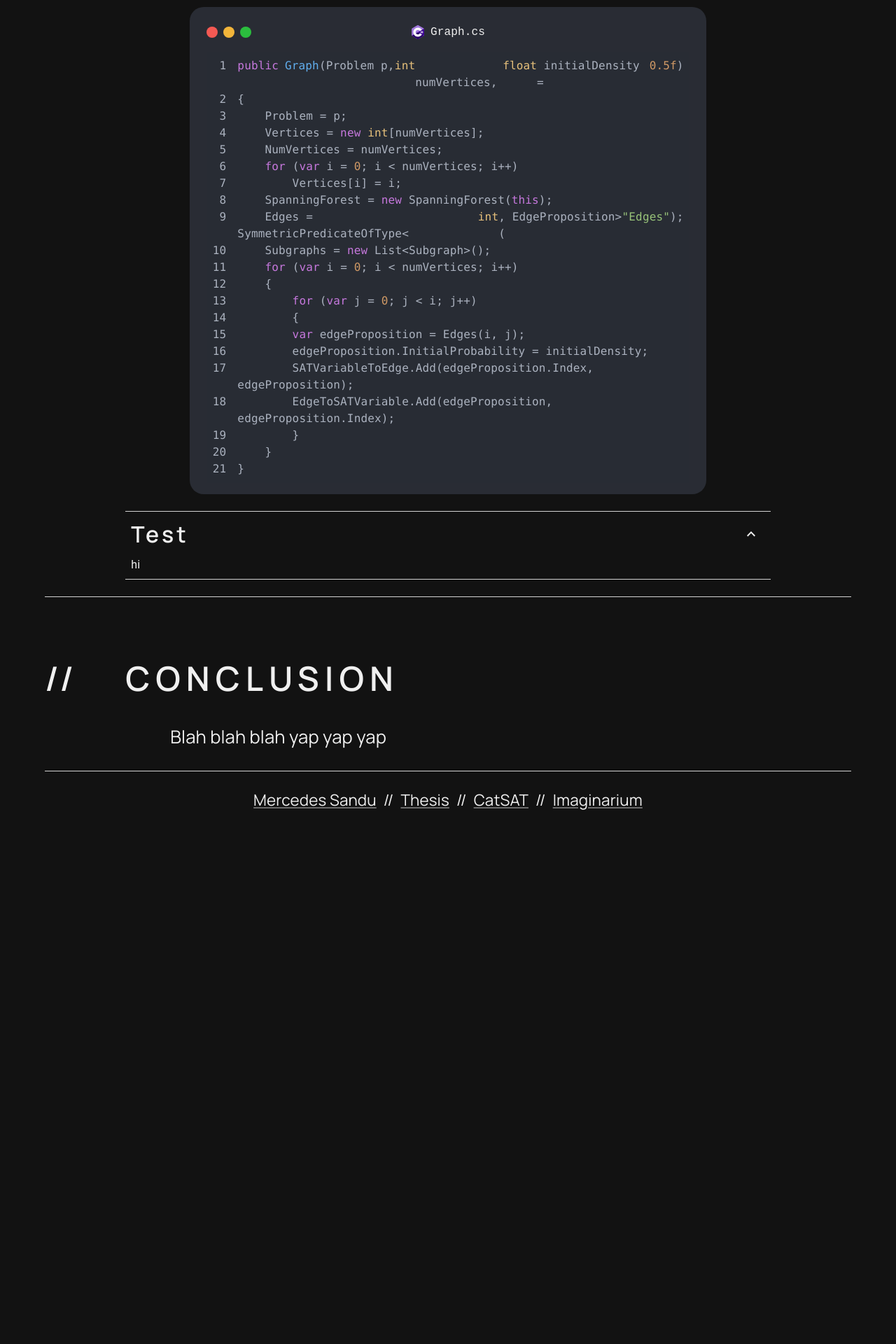
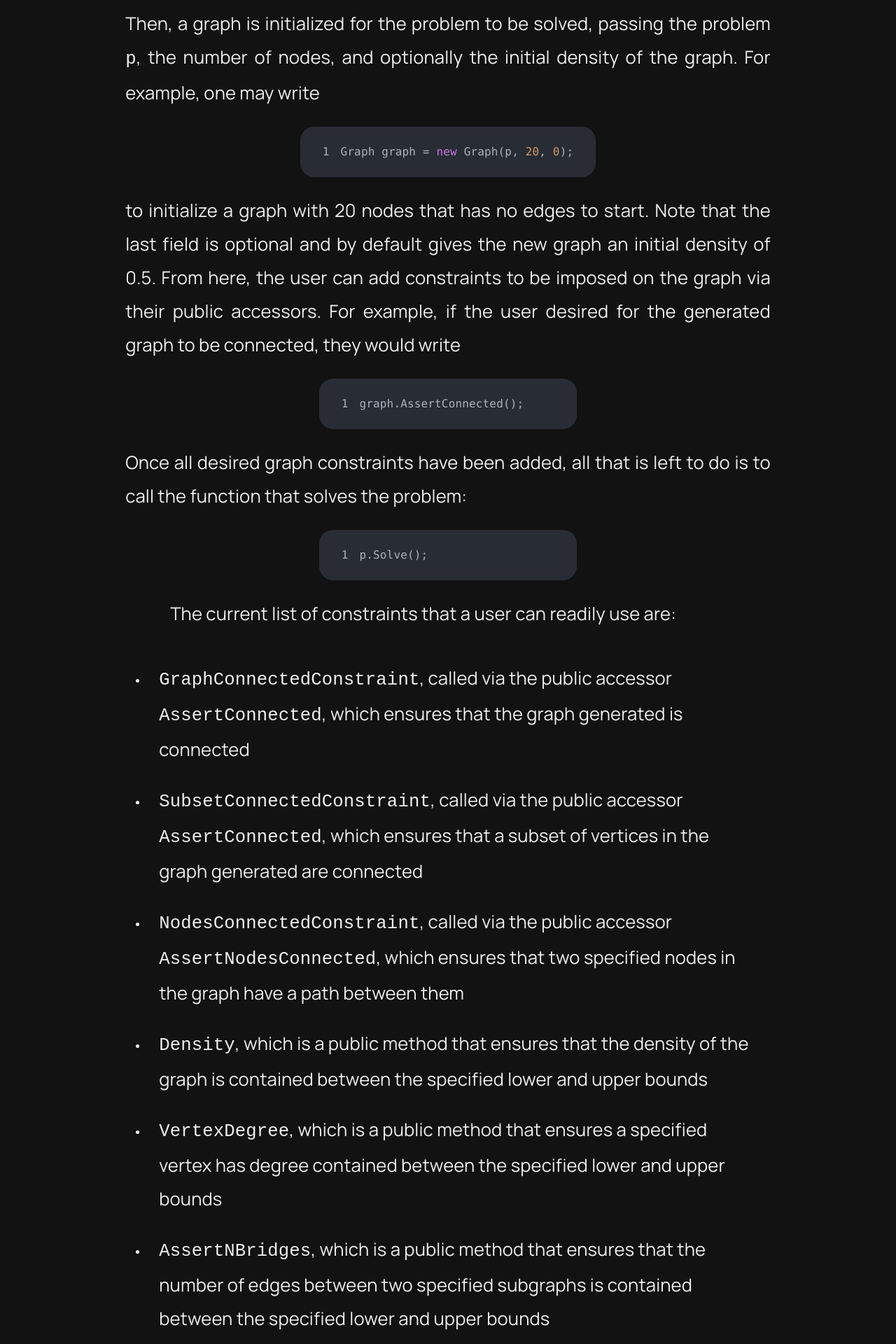
Before and after one commit to mercedes-sandu/cs-thesis-website, a React (Vite) app: page / in a window 1280 px wide. Shown: the part 5140-7060 px from the top of the page at 70% size. Before the commit the page ends 6364 px from the top, so only its background shows below. Built offline with nearby package versions, Linux system fonts and the light colour scheme.

Commit message:
basics of graph constraints

```diff
--- a/src/Theme.tsx
+++ b/src/Theme.tsx
@@ -42,6 +42,7 @@ declare module "@mui/material/styles" {
     footerP: React.CSSProperties;
     listP: React.CSSProperties;
     codeP: React.CSSProperties;
+    inlineCodeP: React.CSSProperties;
   }
 
   interface TypographyVariantsOptions {
@@ -52,6 +53,7 @@ declare module "@mui/material/styles" {
     footerP?: React.CSSProperties;
     listP?: React.CSSProperties;
     codeP?: React.CSSProperties;
+    inlineCodeP?: React.CSSProperties;
   }
 }
 
@@ -64,6 +66,7 @@ declare module "@mui/material/Typography" {
     footerP: true;
     listP: true;
     codeP: true;
+    inlineCodeP: true;
   }
 }
 
@@ -163,6 +166,13 @@ export const theme = createTheme({
       fontSize: "1rem",
       fontWeight: 400,
     },
+    inlineCodeP: {
+      fontFamily: "monospace",
+      fontSize: "1.6rem",
+      fontWeight: 400,
+      textAlign: "justify",
+      lineHeight: "3rem",
+    }
   },
   components: {
     MuiTypography: {
@@ -175,6 +185,7 @@ export const theme = createTheme({
           footerP: "p",
           listP: "p",
           codeP: "p",
+          inlineCodeP: "p",
         },
       },
     },
--- a/src/components/GraphConstraints.tsx
+++ b/src/components/GraphConstraints.tsx
@@ -1,9 +1,13 @@
-import { Box, Typography } from "@mui/material";
+import { Box, List, ListItem, ListItemText, Typography } from "@mui/material";
 import SectionStarter from "./SectionStarter.tsx";
 import { ItalicText, StyledDivider } from "../StyledComponents";
 import CodeSnippet from "./CodeSnippet";
-import CollapsibleComponent from "./CollapsibleComponent";
-import { problemDeclaration, graphClass } from "./CodeSnippets.ts";
+import {
+  problemDeclaration,
+  graphDeclaration,
+  graphAssertConnected,
+  pSolve,
+} from "./CodeSnippets.ts";
 
 function GraphConstraints() {
   return (
@@ -45,10 +49,131 @@ function GraphConstraints() {
             created using
           </Typography>
           <CodeSnippet codeSnippet={problemDeclaration} showTitle={false} />
-          <CodeSnippet fileName="Graph.cs" codeSnippet={graphClass} showTitle={true} />
-          <CollapsibleComponent isExpanded title="Test">
-            hi
-          </CollapsibleComponent>
+          <Typography
+            variant="sectionP"
+            sx={{ mb: 3, textIndent: 0 }}
+            display="inline"
+          >
+            Then, a graph is initialized for the problem to be solved, passing
+            the problem{" "}
+            <Typography variant="inlineCodeP" display="inline">
+              p
+            </Typography>
+            , the number of nodes, and optionally the initial density of the
+            graph. For example, one may write
+          </Typography>
+          <CodeSnippet codeSnippet={graphDeclaration} showTitle={false} />
+          <Typography variant="sectionP" sx={{ mb: 3, textIndent: 0 }}>
+            to initialize a graph with 20 nodes that has no edges to start. Note
+            that the last field is optional and by default gives the new graph
+            an initial density of 0.5. From here, the user can add constraints
+            to be imposed on the graph via their public accessors. For example,
+            if the user desired for the generated graph to be connected, they
+            would write
+          </Typography>
+          <CodeSnippet codeSnippet={graphAssertConnected} showTitle={false} />
+          <Typography variant="sectionP" sx={{ mb: 3, textIndent: 0 }}>
+            Once all desired graph constraints have been added, all that is left
+            to do is to call the function that solves the problem:
+          </Typography>
+          <CodeSnippet codeSnippet={pSolve} showTitle={false} />
+          <Typography variant="sectionP" sx={{ mb: 3 }}>
+            The current list of constraints that a user can readily use are:
+          </Typography>
+          <List sx={{ listStyleType: "disc", pl: 4 }}>
+            <ListItem sx={{ display: "list-item" }}>
+              <ListItemText
+                primary={
+                  <Typography variant="listP" display="inline">
+                    <Typography variant="inlineCodeP" display="inline">
+                      GraphConnectedConstraint
+                    </Typography>
+                    , called via the public accessor{" "}
+                    <Typography variant="inlineCodeP" display="inline">
+                      AssertConnected
+                    </Typography>
+                    , which ensures that the graph generated is connected
+                  </Typography>
+                }
+              />
+            </ListItem>
+            <ListItem sx={{ display: "list-item" }}>
+              <ListItemText
+                primary={
+                  <Typography variant="listP" display="inline">
+                    <Typography variant="inlineCodeP" display="inline">
+                      SubsetConnectedConstraint
+                    </Typography>
+                    , called via the public accessor{" "}
+                    <Typography variant="inlineCodeP" display="inline">
+                      AssertConnected
+                    </Typography>
+                    , which ensures that a subset of vertices in the graph
+                    generated are connected
+                  </Typography>
+                }
+              />
+            </ListItem>
+            <ListItem sx={{ display: "list-item" }}>
+              <ListItemText
+                primary={
+                  <Typography variant="listP" display="inline">
+                    <Typography variant="inlineCodeP" display="inline">
+                      NodesConnectedConstraint
+                    </Typography>
+                    , called via the public accessor{" "}
+                    <Typography variant="inlineCodeP" display="inline">
+                      AssertNodesConnected
+                    </Typography>
+                    , which ensures that two specified nodes in the graph have a
+                    path between them
+                  </Typography>
+                }
+              />
+            </ListItem>
+            <ListItem sx={{ display: "list-item" }}>
+              <ListItemText
+                primary={
+                  <Typography variant="listP" display="inline">
+                    <Typography variant="inlineCodeP" display="inline">
+                      Density
+                    </Typography>
+                    , which is a public method that ensures that the density of
+                    the graph is contained between the specified lower and upper
+                    bounds
+                  </Typography>
+                }
+              />
+            </ListItem>
+            <ListItem sx={{ display: "list-item" }}>
+              <ListItemText
+                primary={
+                  <Typography variant="listP" display="inline">
+                    <Typography variant="inlineCodeP" display="inline">
+                      VertexDegree
+                    </Typography>
+                    , which is a public method that ensures a specified vertex
+                    has degree contained between the specified lower and upper
+                    bounds
+                  </Typography>
+                }
+              />
+            </ListItem>
+            <ListItem sx={{ display: "list-item" }}>
+              <ListItemText
+                primary={
+                  <Typography variant="listP" display="inline">
+                    <Typography variant="inlineCodeP" display="inline">
+                      AssertNBridges
+                    </Typography>
+                    , which is a public method that ensures that the number of
+                    edges between two specified subgraphs is contained between
+                    the specified lower and upper bounds
+                  </Typography>
+                }
+              />
+            </ListItem>
+          </List>
         </Box>
       </Box>
       <StyledDivider />
--- a/src/components/codeSnippets.ts
+++ b/src/components/codeSnippets.ts
@@ -1,4 +1,10 @@
-export const problemDeclaration = `Problem p = new Problem();`
+export const problemDeclaration = `Problem p = new Problem();`;
+
+export const graphDeclaration = `Graph graph = new Graph(p, 20, 0);`;
+
+export const graphAssertConnected = `graph.AssertConnected();`;
+
+export const pSolve = `p.Solve();`;
 
 export const graphClass = `public Graph(Problem p, int numVertices, float initialDensity = 0.5f)
 {
```
